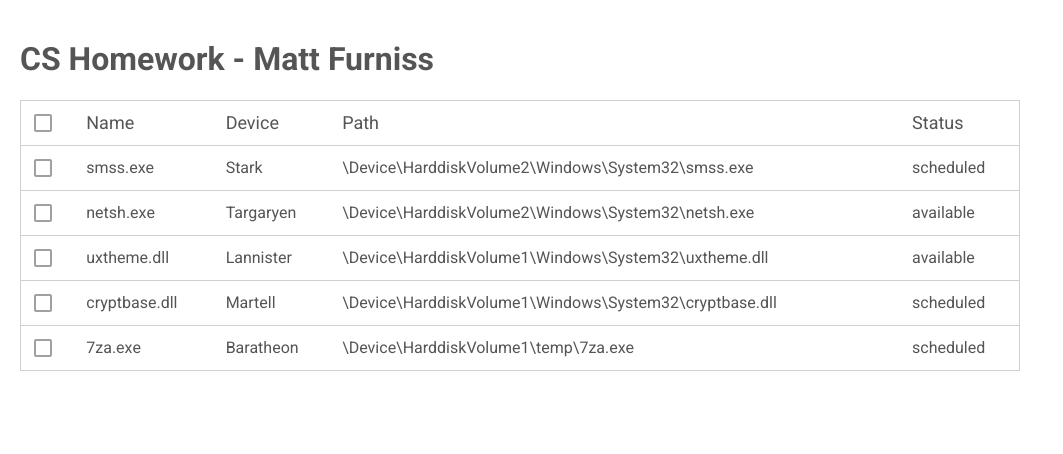
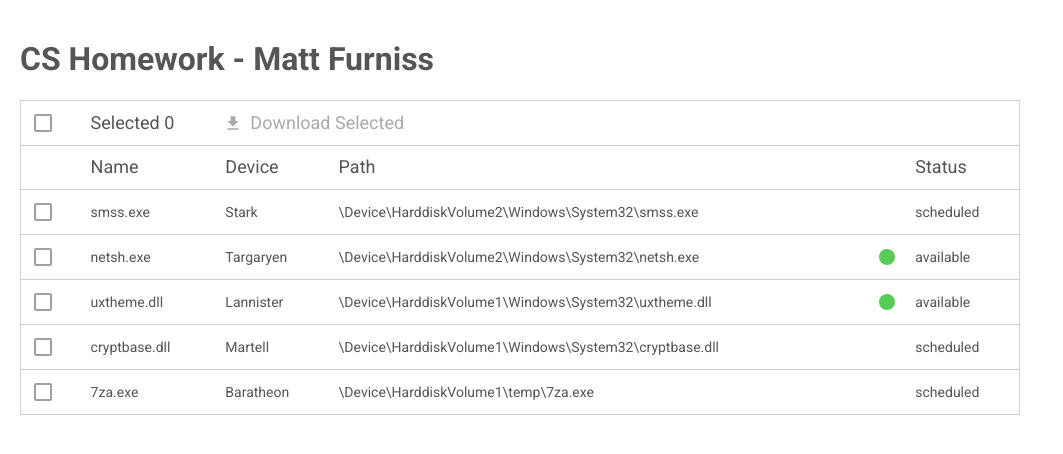
Before and after one commit to mfurniss/cs-homework, a React (Vite) app: page / in a window 1280 px wide. Shown: the top 454 px of the page, without its empty margins (0-1063 px from the left). Built offline with nearby package versions, Linux system fonts and the light colour scheme.

Commit message:
Added more styling

```diff
--- a/src/Checkbox.tsx
+++ b/src/Checkbox.tsx
@@ -13,6 +13,7 @@ const CbButton = styled.button<{ checked: boolean }>`
 
 interface Props {
   checked: boolean
+  disabled?: boolean
   onChange: (checked: boolean) => void
   nodeChecked?: React.ReactNode
   nodeUnchecked?: React.ReactNode
@@ -20,12 +21,17 @@ interface Props {
 
 const Checkbox: React.FC<Props> = ({
   checked,
+  disabled = false,
   onChange,
   nodeChecked = <MdCheckBox size={24} />,
   nodeUnchecked = <MdCheckBoxOutlineBlank size={24} />,
 }) => {
   return (
-    <CbButton checked={checked} onClick={() => onChange(!checked)}>
+    <CbButton
+      checked={checked}
+      // disabled={disabled}
+      onClick={() => onChange(!checked)}
+    >
       { checked ? nodeChecked : nodeUnchecked}
     </CbButton>
   )
--- a/src/FileRow.tsx
+++ b/src/FileRow.tsx
@@ -1,9 +1,7 @@
 import React, { useState } from "react";
-import styled from 'styled-components';
-import { MdIndeterminateCheckBox } from 'react-icons/md';
 import { File } from "./useFiles";
 import Checkbox from "./Checkbox";
-import Table from "./Table";
+import { SelectedIcon, Status } from "./Styled";
 
 interface Props {
   file: File
@@ -11,11 +9,11 @@ interface Props {
   onChange: (selected: boolean) => void
 }
 
-const FileRow: React.FC<Props> = ({ file, selected, onChange }) => {
-  return (
+const FileRow: React.FC<Props> = ({ file, selected, onChange }) => (
   <tr data-selected={selected}>
     <td>
       <Checkbox
+        disabled={file.status !== 'available'}
         checked={selected}
         onChange={(selected: boolean) => onChange(selected)}
       />
@@ -23,9 +21,13 @@ const FileRow: React.FC<Props> = ({ file, selected, onChange }) => {
     <td>{file.name}</td>
     <td>{file.device}</td>
     <td>{file.path}</td>
-      <td>{file.status}</td>
+    <td>
+      <SelectedIcon style={{ visibility: file.status === 'available' ? 'visible' : 'hidden' }} />
+    </td>
+    <td>
+      {file.status}
+    </td>
   </tr>
 );
-}
 
 export default FileRow;
--- a/src/FilesContainer.tsx
+++ b/src/FilesContainer.tsx
@@ -1,9 +1,9 @@
 import React, { useState } from "react";
-import styled from 'styled-components';
 import { MdIndeterminateCheckBox } from 'react-icons/md';
+import { IoMdDownload } from 'react-icons/io';
 import { File } from "./useFiles";
 import Checkbox from "./Checkbox";
-import Table from "./Table";
+import { Table, DownloadButton } from "./Styled";
 import FileRow from "./FileRow";
 
 interface Props {
@@ -14,7 +14,6 @@ const a =new Array(10).fill(false);
 
 const FilesContainer: React.FC<Props> = ({ files }) => {
   const [selected, setSelected] = useState<boolean[]>(new Array(files.length).fill(false))
-
 
   const handleSelectAll = () => {
     const allSelected = selected.every((s) => s);
@@ -27,6 +26,17 @@ const FilesContainer: React.FC<Props> = ({ files }) => {
     }
     console.log('handleSelectAll');
   };
+
+  const handleDownload = () => {
+    const text = files.reduce((next: string, file: File) => {
+      if (file.status !== 'available') {
+        return next;
+      }
+      return `${next}Path: ${file.path}\nDevice:${file.device}\n\n`
+    }, '');
+
+    alert(text);
+  }
 
   const countSelected = selected.reduce((acc, current) => acc + (current ? 1 : 0), 0);
   console.log('countSelected', countSelected);
@@ -42,9 +52,22 @@ const FilesContainer: React.FC<Props> = ({ files }) => {
               nodeChecked={countSelected < files.length ? <MdIndeterminateCheckBox size={24} /> : undefined}
             />
           </th>
+          <th colSpan={5}>
+            <span>
+              Selected {countSelected}
+            </span>
+            <DownloadButton onClick={handleDownload} disabled={!countSelected}>
+              <IoMdDownload />
+              Download Selected
+            </DownloadButton>
+          </th>
+        </tr>
+        <tr style={{ height: '44px' }}>
+          <th></th>
           <th>Name</th>
           <th>Device</th>
           <th>Path</th>
+          <th style={{ width: '1%' }}></th>
           <th>Status</th>
         </tr>
       </thead>
--- a/src/Table.tsx
+++ b/src/Styled.tsx
@@ -6,7 +6,7 @@ const color = {
   selected: '#e8e8e8',
 }
 
-export default styled.table`
+export const Table = styled.table`
   width: 100%;
   max-width: 1000px;
   border-collapse: collapse;
@@ -27,6 +27,7 @@ export default styled.table`
   }
   tbody {
     tr {
+      transition: background-color 200ms;
       &:hover {
         background-color: ${color.hover};
       }
@@ -34,9 +35,40 @@ export default styled.table`
         background-color: ${color.selected};
       }
       td {
-        font-size: 16px;
+        font-size: 14px;
         border-top: 1px solid ${color.border};
       }
     }
   }
 `;
+
+export const DownloadButton = styled.button`
+  border: none;
+  padding: 0;
+  margin: 0 0 0 50px;
+  background: none;
+  color: inherit;
+
+  svg {
+    margin-right: 8px;
+    transform: translateY(3px);
+  }
+
+  &:disabled {
+    opacity: 0.5;
+  }
+`;
+
+export const SelectedIcon = styled.div`
+  display: inline-block;
+  height: 16px;
+  width: 16px;
+  background-color: #55cd55;
+  border-radius: 50%;
+`;
+
+export const Status = styled.div`
+  display: inline-flex;
+  align-items: center;
+  text-transform: capitalize;
+`;
```
Lines whose indentation alone changed are shown as unchanged.
